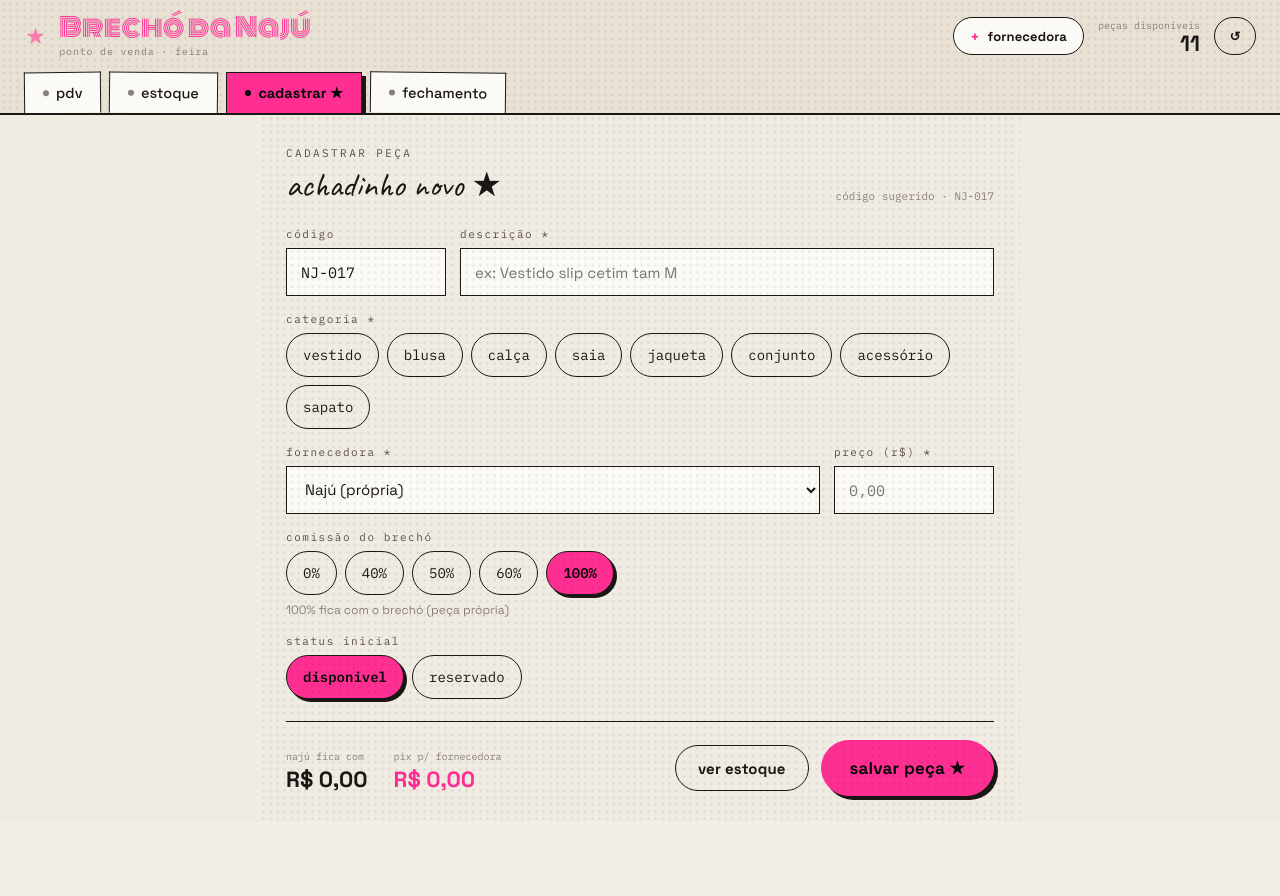
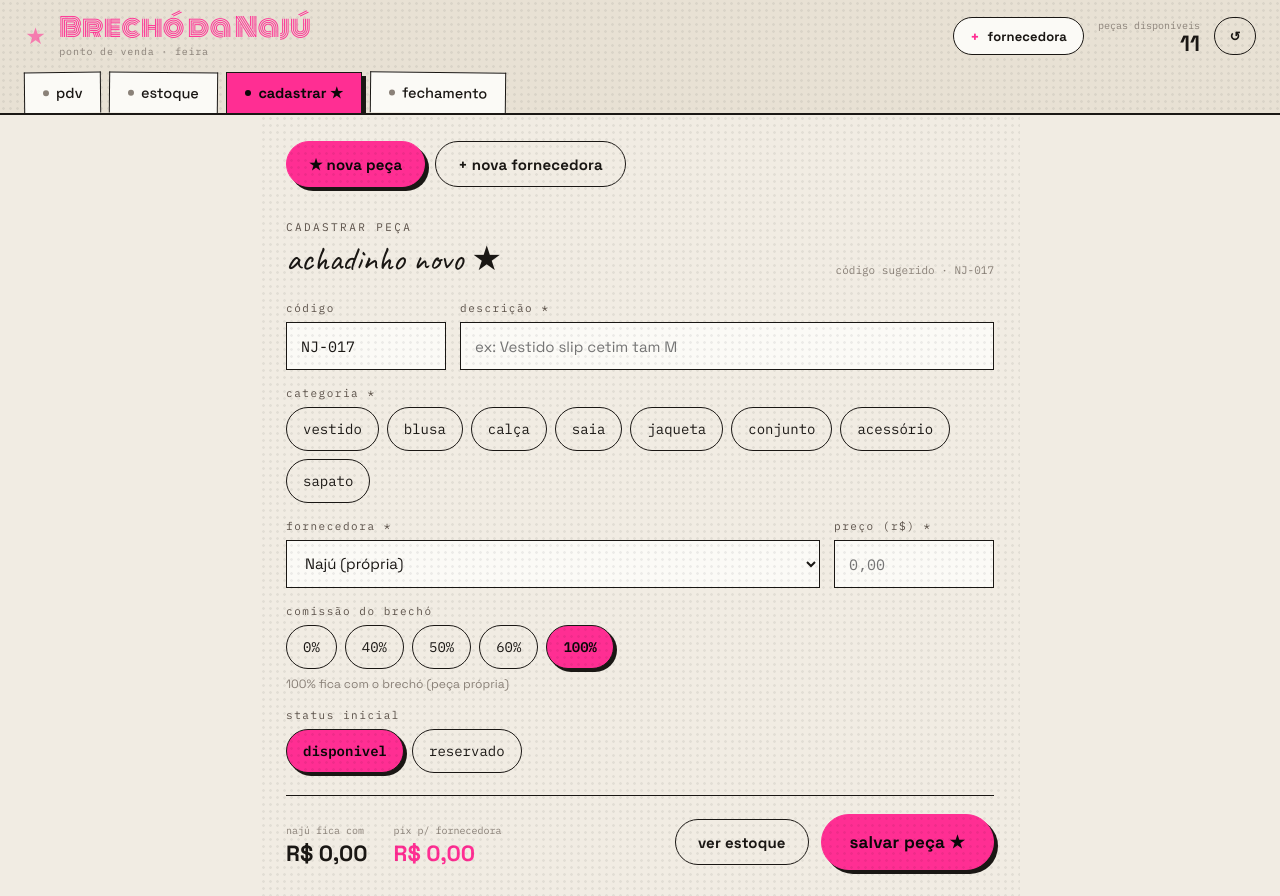
Before and after one commit to Najuzinh4/Brecho_da.naju, a Flask app: page /cadastro in a window 1280 px wide. Before the commit the page ends 820 px from the top, so only its background shows below. Run offline with Flask 3, Linux system fonts and the light colour scheme.

Commit message:
feat: cadastro unificado peca/fornecedora e README atualizado
- Pagina /cadastro agora tem toggle entre "nova peca" e "nova fornecedora"
  sem precisar abrir o modal do header
- README reescrito: SQLite (sem Excel), comandos corretos, iPad, regras de comissao

Co-Authored-By: Claude Sonnet 4.6 <noreply@anthropic.com>

```diff
--- a/templates/cadastro.html
+++ b/templates/cadastro.html
@@ -5,6 +5,14 @@
 <div class="wrap" style="max-width:760px">
   <div class="halftone"></div>
 
+  {# ── Toggle peça / fornecedora ── #}
+  <div style="display:flex;gap:10px;margin-bottom:28px">
+    <button class="btn btn-pink" id="btn-peca"   onclick="showSection('peca')">★ nova peça</button>
+    <button class="btn btn-ghost" id="btn-forn"  onclick="showSection('forn')">+ nova fornecedora</button>
+  </div>
+
+  {# ══════════════════════ SEÇÃO: PEÇA ══════════════════════ #}
+  <div id="section-peca">
     <div style="display:flex;align-items:flex-end;justify-content:space-between;flex-wrap:wrap;gap:12px">
       <div>
         <span class="eyebrow">cadastrar peça</span>
@@ -64,7 +72,7 @@
         </div>
 
         <div class="field">
-        <label class="flabel" id="com-label">comissão do brechó</label>
+          <label class="flabel">comissão do brechó</label>
           <div class="chips" id="com-chips">
             {% for c in [0, 40, 50, 60, 100] %}
               <button type="button" class="chip {{ 'on' if c==40 }}"
@@ -87,7 +95,6 @@
         </div>
       </div>
 
-    {# ── Preview de repasse + botão salvar ── #}
       <div style="margin-top:22px;border-top:1.5px solid var(--line);padding-top:18px;
                   display:flex;align-items:center;justify-content:space-between;flex-wrap:wrap;gap:16px">
         <div style="display:flex;gap:26px;flex-wrap:wrap">
@@ -107,6 +114,56 @@
       </div>
     </form>
   </div>
+
+  {# ══════════════════════ SEÇÃO: FORNECEDORA ══════════════════════ #}
+  <div id="section-forn" style="display:none">
+    <div>
+      <span class="eyebrow">cadastrar fornecedora</span>
+      <div class="script" style="font-size:34px;margin-top:4px;white-space:nowrap">nova parceira ★</div>
+    </div>
+
+    <form method="post" action="{{ url_for('nova_fornecedora') }}" style="margin-top:24px">
+      <div style="display:flex;flex-direction:column;gap:16px;max-width:500px">
+
+        <div class="field">
+          <label class="flabel">nome *</label>
+          <input class="input" name="nome"
+                 placeholder="ex: Mãe / Dona Cleide / Cacá Vintage" required/>
+        </div>
+
+        <div class="field">
+          <label class="flabel">chave pix</label>
+          <input class="input mono" name="pix"
+                 placeholder="ex: (11) 99999-0000 · pode preencher depois"/>
+          <span class="fhint">telefone, e-mail, cpf ou chave aleatória</span>
+        </div>
+
+        <div class="field">
+          <label class="flabel">comissão padrão do brechó</label>
+          <div class="chips" id="forn-com-chips">
+            {% for c in [0, 40, 50, 60] %}
+              <button type="button" class="chip {{ 'on' if c==40 }}"
+                      data-val="{{ c }}" onclick="pickFornCom(this,{{ c }})">{{ c }}%</button>
+            {% endfor %}
+          </div>
+          <input type="hidden" name="comissao" id="forn-com" value="40"/>
+          <span class="fhint">0% = lucro 100% pra fornecedora (ex: peças da sua mãe)</span>
+        </div>
+
+        <div style="border-left:3px solid var(--pink);padding-left:12px" class="fhint">
+          ★ peças de R$5 sempre vão 100% pra fornecedora, independente da % combinada.
+        </div>
+      </div>
+
+      <div style="margin-top:22px;border-top:1.5px solid var(--line);padding-top:18px;
+                  display:flex;gap:12px">
+        <button type="button" class="btn btn-ghost" onclick="showSection('peca')">← voltar</button>
+        <button type="submit" class="btn btn-pink btn-lg">salvar fornecedora ★</button>
+      </div>
+    </form>
+  </div>
+
+</div>
 {% endblock %}
 
 {% block scripts %}
@@ -114,33 +171,36 @@
   const PRECO_ARARA = {{ preco_arara }};
   let comissao = 40;
 
+  function showSection(sec) {
+    document.getElementById('section-peca').style.display = sec === 'peca' ? 'block' : 'none';
+    document.getElementById('section-forn').style.display = sec === 'forn' ? 'block' : 'none';
+    document.getElementById('btn-peca').className = sec === 'peca' ? 'btn btn-pink' : 'btn btn-ghost';
+    document.getElementById('btn-forn').className = sec === 'forn' ? 'btn btn-pink' : 'btn btn-ghost';
+  }
+
   function setChipGroup(container, btn) {
     container.querySelectorAll('.chip').forEach(c => c.classList.remove('on'));
     btn.classList.add('on');
   }
 
-  function pickCat(btn, v) {
-    setChipGroup(btn.parentElement, btn);
-    document.getElementById('categoria').value = v;
-  }
-  function pickStatus(btn, v) {
-    setChipGroup(btn.parentElement, btn);
-    document.getElementById('status').value = v;
-  }
+  function pickCat(btn, v)    { setChipGroup(btn.parentElement, btn); document.getElementById('categoria').value = v; }
+  function pickStatus(btn, v) { setChipGroup(btn.parentElement, btn); document.getElementById('status').value = v; }
   function pickCom(btn, v) {
     setChipGroup(btn.parentElement, btn);
-    comissao = v;
-    document.getElementById('comissao').value = v;
+    comissao = v; document.getElementById('comissao').value = v;
     updateHint(); recalc();
+  }
+  function pickFornCom(btn, v) {
+    setChipGroup(btn.parentElement, btn);
+    document.getElementById('forn-com').value = v;
   }
 
   function onForn() {
     const opt = document.getElementById('fornecedora').selectedOptions[0];
     const com = parseInt(opt.dataset.com);
-    const chips = document.querySelectorAll('#com-chips .chip');
-    chips.forEach(c => c.classList.toggle('on', parseInt(c.dataset.val) === com));
-    comissao = com;
-    document.getElementById('comissao').value = com;
+    document.querySelectorAll('#com-chips .chip')
+      .forEach(c => c.classList.toggle('on', parseInt(c.dataset.val) === com));
+    comissao = com; document.getElementById('comissao').value = com;
     updateHint(); recalc();
   }
 
@@ -161,16 +221,19 @@
     document.getElementById('arara').style.display = arara ? 'flex' : 'none';
     document.getElementById('com-chips').style.opacity = arara ? 0.4 : 1;
     const comEf = arara ? 0 : comissao;
-    const naju  = preco * comEf / 100;
-    const forn  = preco * (100 - comEf) / 100;
-    document.getElementById('prev-naju').textContent = brl(naju);
-    document.getElementById('prev-forn').textContent = brl(forn);
+    document.getElementById('prev-naju').textContent = brl(preco * comEf / 100);
+    document.getElementById('prev-forn').textContent = brl(preco * (100 - comEf) / 100);
   }
 
   function brl(n) {
     return 'R$ ' + n.toLocaleString('pt-BR', {minimumFractionDigits:2, maximumFractionDigits:2});
   }
 
+  // se voltou pra cá depois de salvar fornecedora, fica na aba de fornecedora
+  {% if request.referrer and 'fornecedora' in (request.referrer or '') %}
+    showSection('forn');
+  {% endif %}
+
   onForn();
 </script>
 {% endblock %}
```
Also changed, not shown: README.md. Lines whose indentation alone changed are shown as unchanged.
